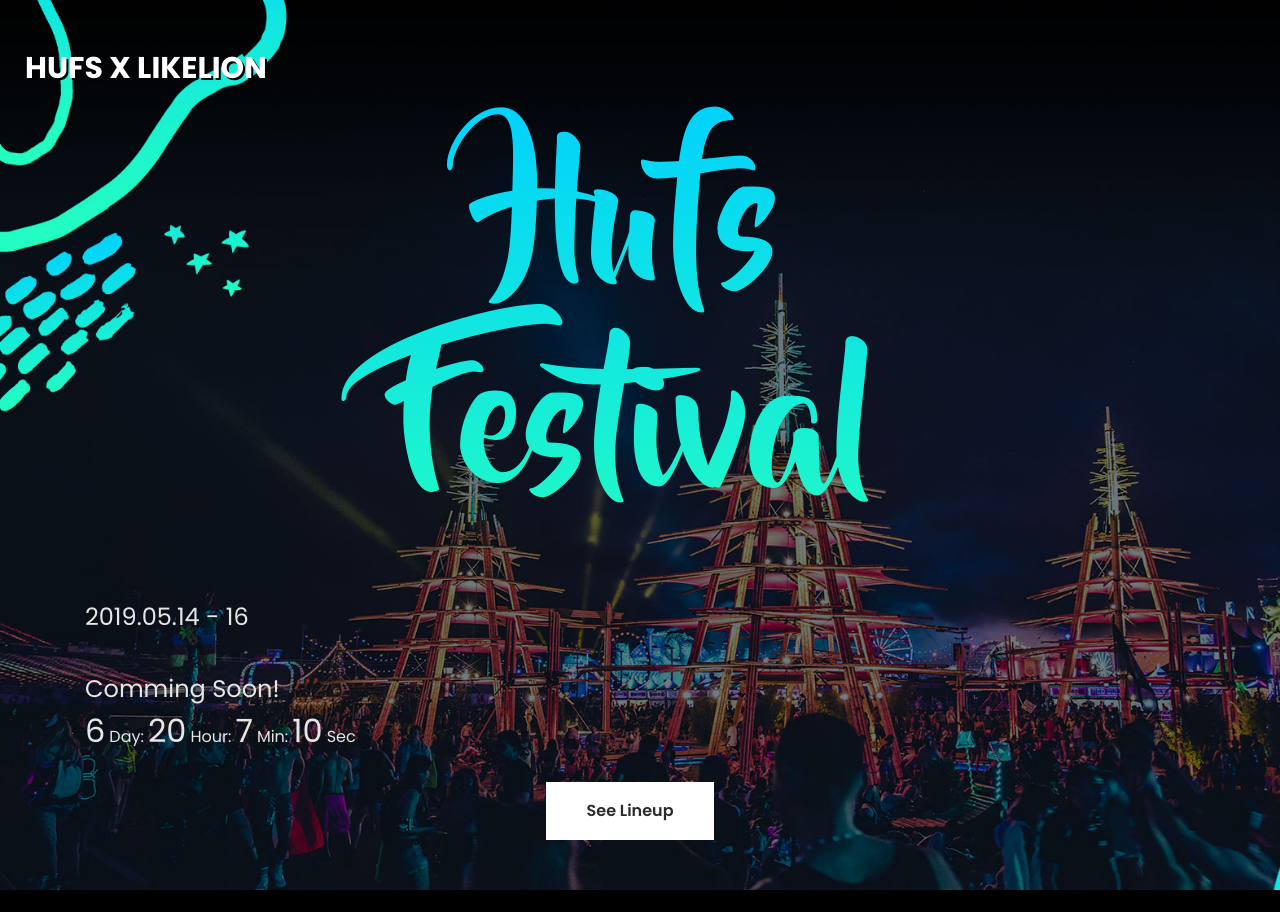
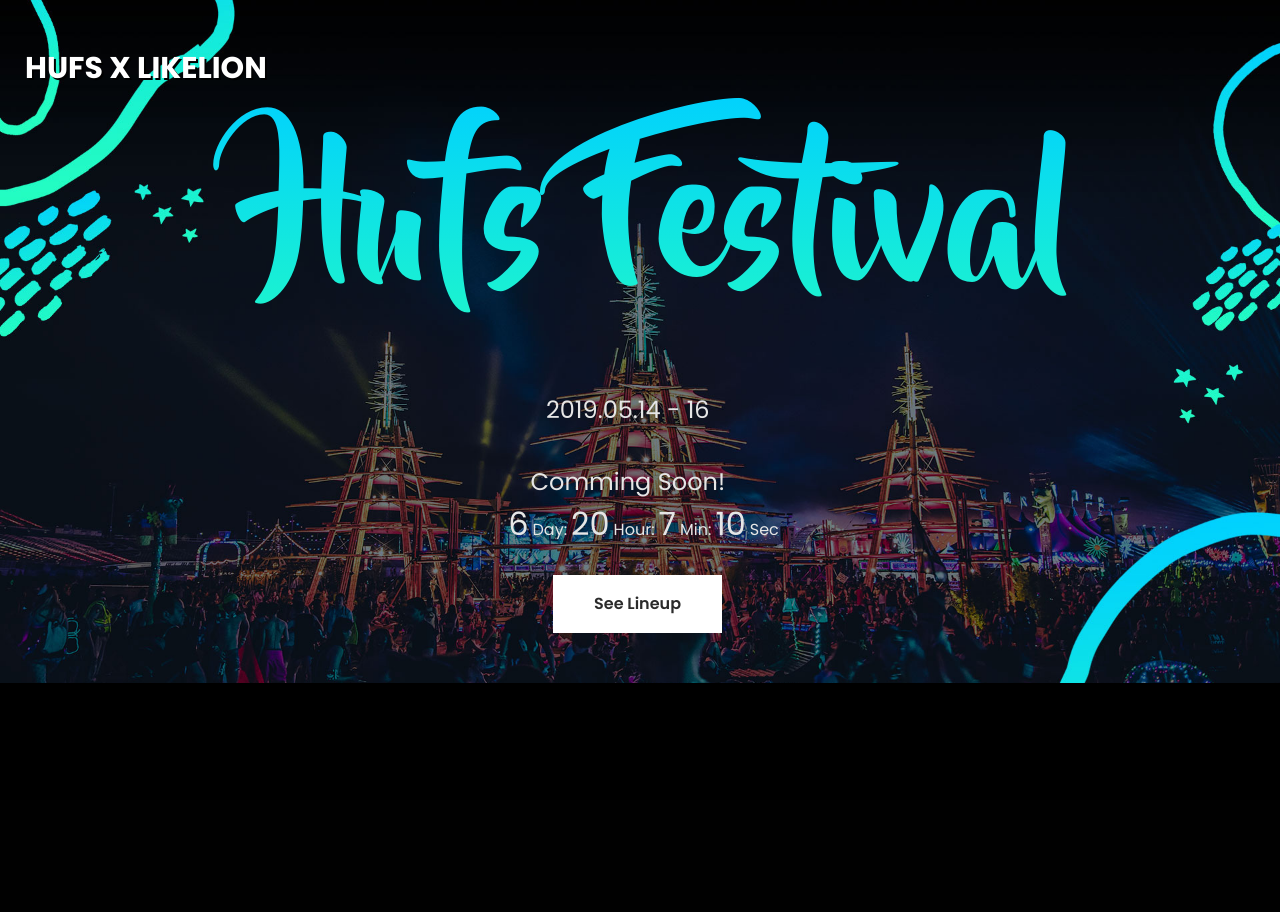
Before and after one commit to lee-sj/hufs_festival_2019, a PHP site: page /sunfest/index.html in a window 1280 px wide. After the commit the page ends 683 px from the top, so only its background shows below. Run offline with PHP 8.4, Linux system fonts and the light colour scheme.

Commit message:
modify sunfest css

```diff
--- a/sunfest/index.html
+++ b/sunfest/index.html
@@ -56,8 +56,8 @@
                 </div><!-- .col-12 -->
             </div><!-- row -->
 
-            <div class="row">
-                <div class="col-12 ">
+            <div class="row" style="margin-rgiht:0; margin-left: 0;">
+                <div class="col-12 "">
                     <div class="entry-footer">
                         <a href="../global/index.html" class="btn">See Lineup</a>
                     </div>
--- a/sunfest/style.css
+++ b/sunfest/style.css
@@ -231,11 +231,22 @@
 # hero
 -----------------------------------------------------------*/
 @media screen and (min-width: 1080px) {
-    .headerContainer > .entry-header {
+    .entry-header  {
+        position: absolute;
+        left: 13%;
+    }
+    .entry-meta-date {
         position: relative;
-        margin-left: 20%;
-    }
-}
+        left: 9%;
+        text-align: center;
+    }
+    .countdown {
+        position: relative;
+        right: -46%;
+        width: 50%;
+    }
+}
+
 .hero-content {
     padding: 50px 0;
     background: url("images/cover.jpg") no-repeat;
```
